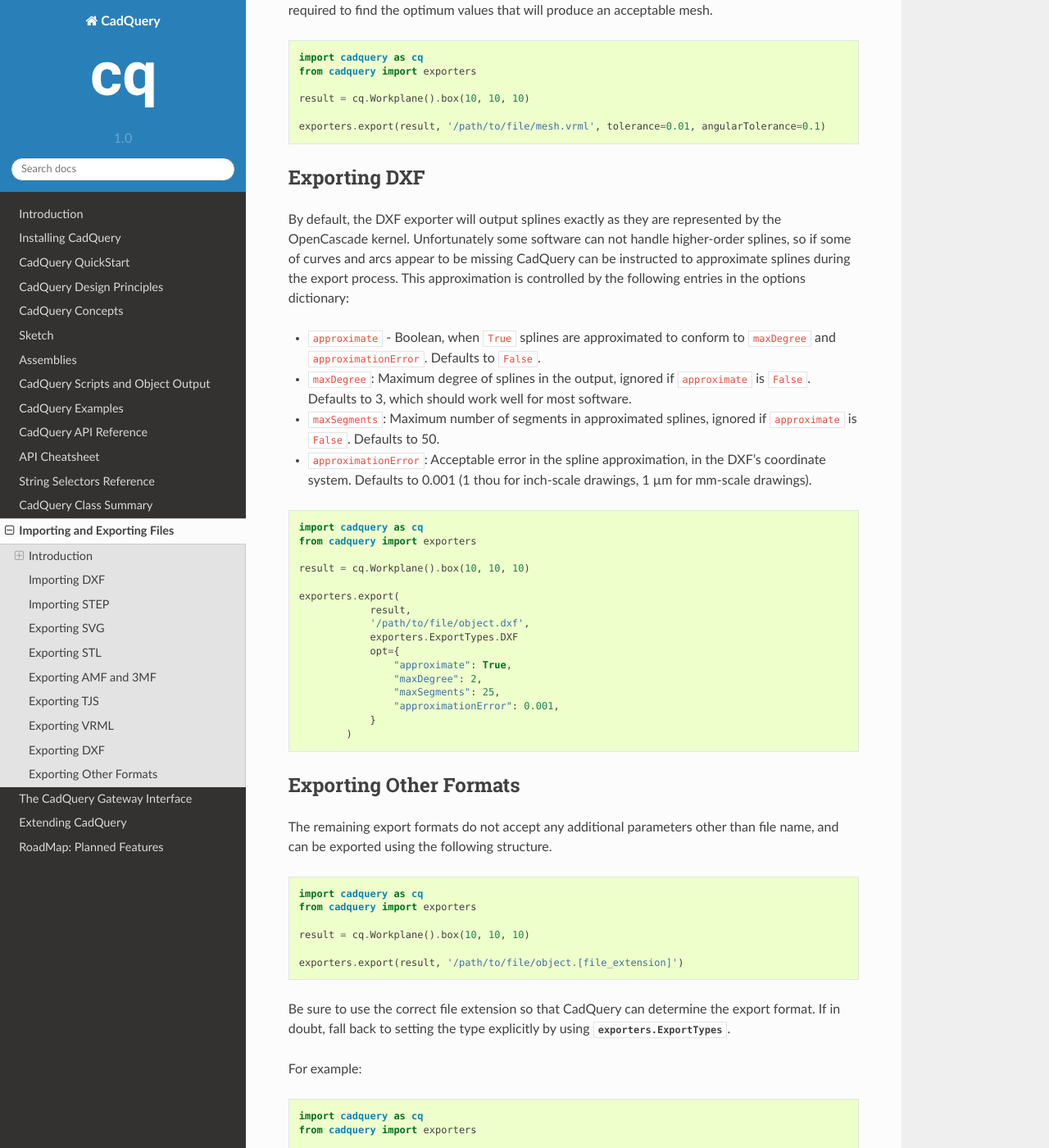
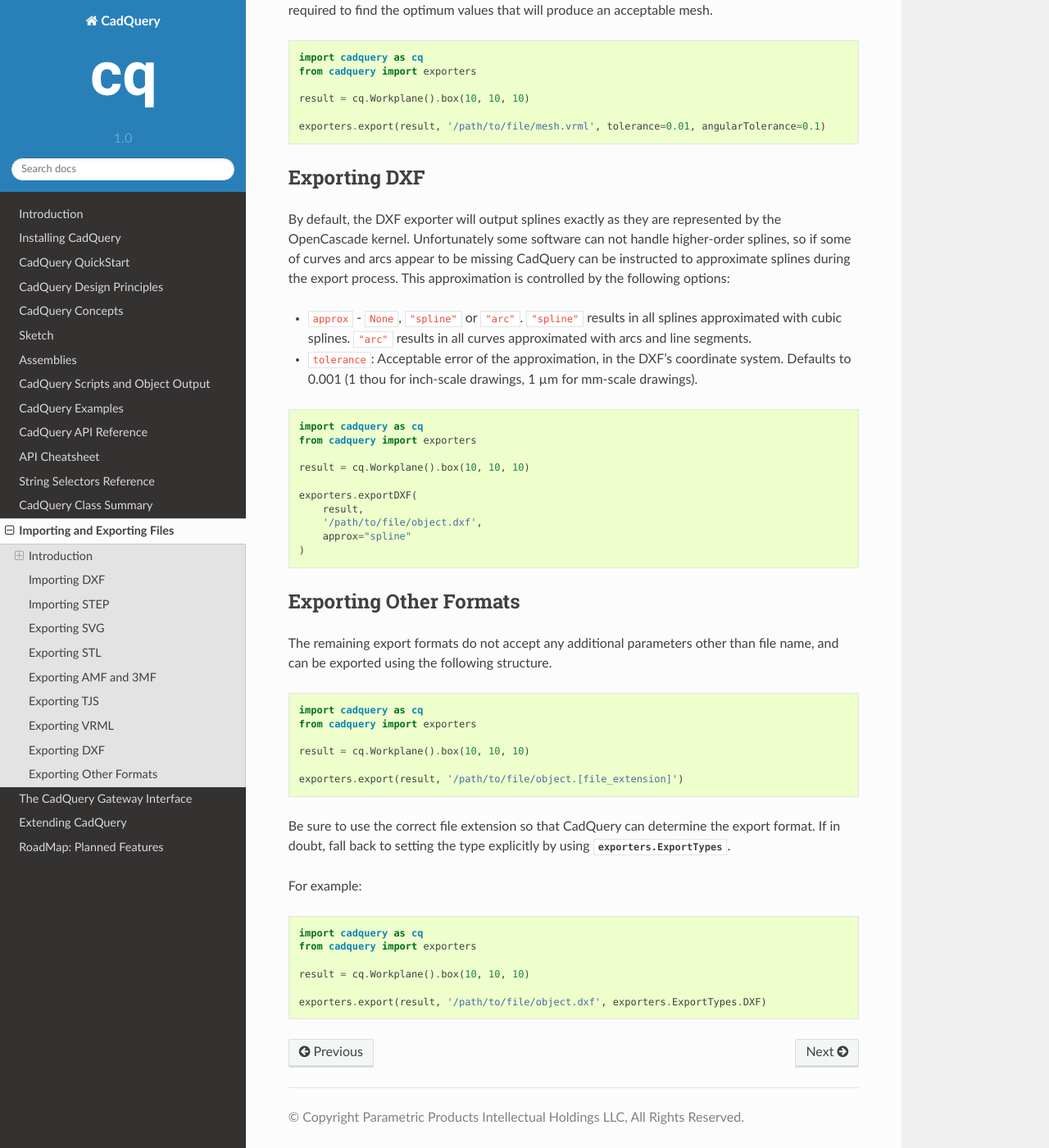
Before and after one commit to CadQuery/cadquery, a Sphinx documentation site: the page built from doc/importexport.rst, in a window 1280 px wide and 1400 px high, scrolled down 5920 px. Shown: the whole window at 82% size. Built offline with Sphinx 7.4.7 and the Read the Docs theme 2.0.0, drawn with Linux system fonts in a browser that asks for light colours.

Commit message:
Update docs

```diff
--- a/doc/importexport.rst
+++ b/doc/importexport.rst
@@ -234,12 +234,10 @@
 Exporting DXF
 ##############
 
-By default, the DXF exporter will output splines exactly as they are represented by the OpenCascade kernel. Unfortunately some software can not handle higher-order splines, so if some of curves and arcs appear to be missing CadQuery can be instructed to approximate splines during the export process. This approximation is controlled by the following entries in the options dictionary:
+By default, the DXF exporter will output splines exactly as they are represented by the OpenCascade kernel. Unfortunately some software can not handle higher-order splines, so if some of curves and arcs appear to be missing CadQuery can be instructed to approximate splines during the export process. This approximation is controlled by the following options:
 
-* ``approximate`` - Boolean, when ``True`` splines are approximated to conform to ``maxDegree`` and ``approximationError``. Defaults to ``False``.
-* ``maxDegree``: Maximum degree of splines in the output, ignored if ``approximate`` is ``False``. Defaults to 3, which should work well for most software.
-* ``maxSegments``: Maximum number of segments in approximated splines, ignored if ``approximate`` is ``False``. Defaults to 50.
-* ``approximationError``: Acceptable error in the spline approximation, in the DXF's coordinate system. Defaults to 0.001 (1 thou for inch-scale drawings, 1 µm for mm-scale drawings).
+* ``approx`` - ``None``, ``"spline"`` or ``"arc"``. ``"spline"`` results in all splines approximated with cubic splines. ``"arc"`` results in all curves approximated with arcs and line segments.
+* ``tolerance``: Acceptable error of the approximation, in the DXF's coordinate system. Defaults to 0.001 (1 thou for inch-scale drawings, 1 µm for mm-scale drawings).
 
 .. code-block:: python
 
@@ -248,17 +246,11 @@
 
     result = cq.Workplane().box(10, 10, 10)
 
-    exporters.export(
-                result,
-                '/path/to/file/object.dxf',
-                exporters.ExportTypes.DXF
-                opt={
-                    "approximate": True,
-                    "maxDegree": 2,
-                    "maxSegments": 25,
-                    "approximationError": 0.001,
-                }
-            )
+    exporters.exportDXF(
+        result,
+        '/path/to/file/object.dxf',
+        approx="spline"
+    )
 
 
 Exporting Other Formats
```
